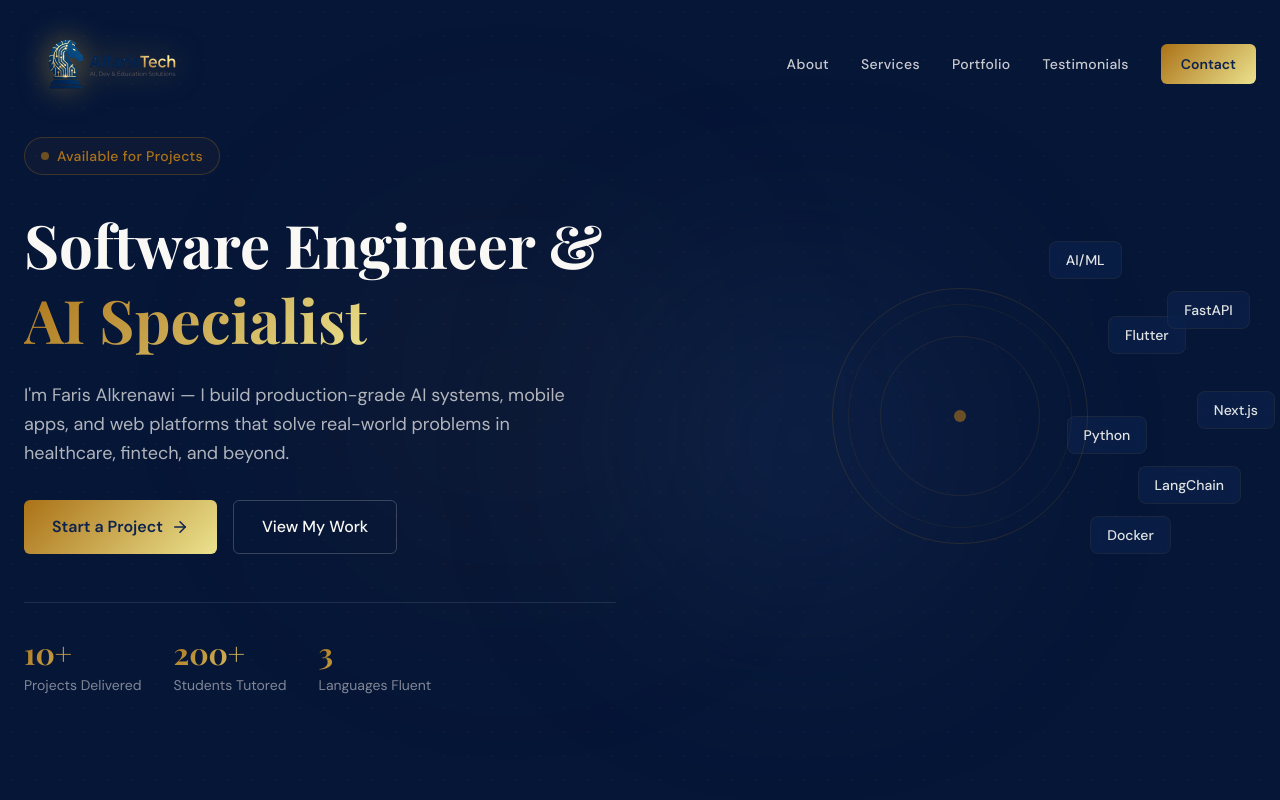
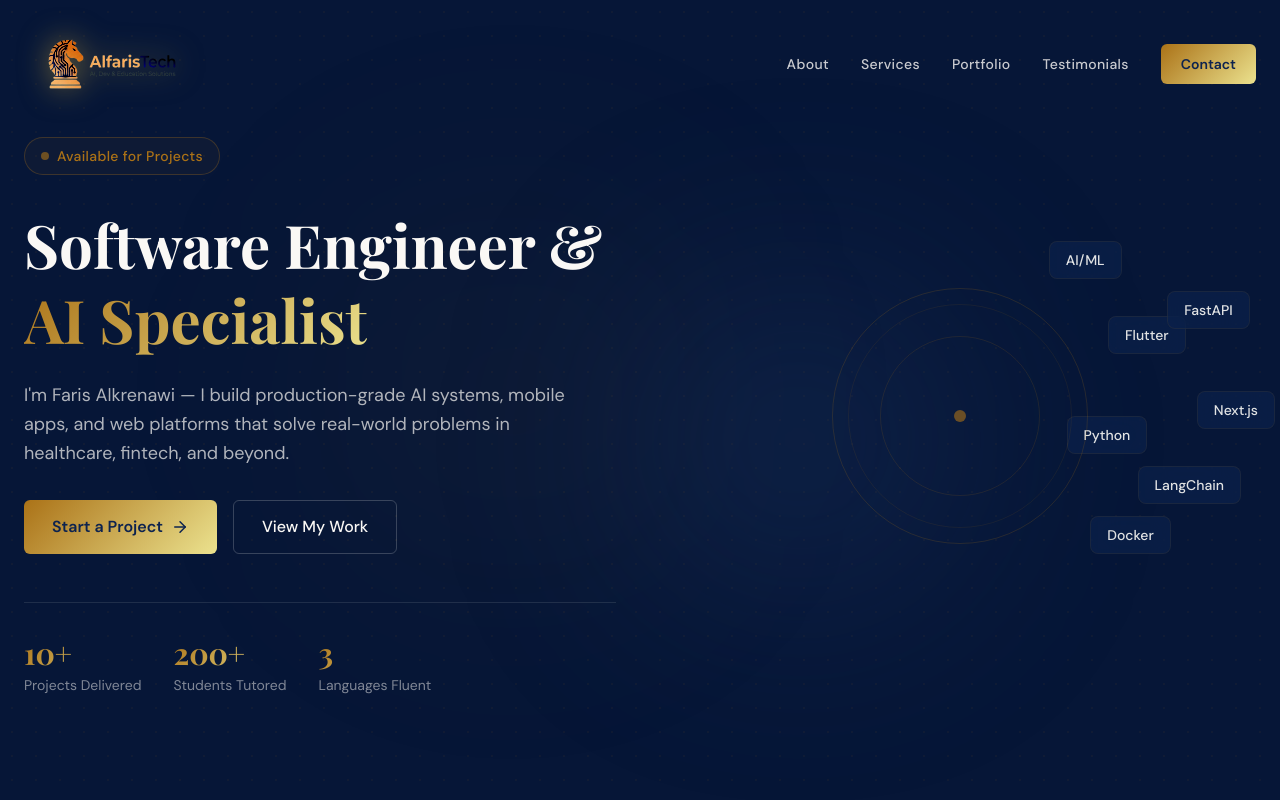
Before and after one commit to FarisAlkr/alfaristech, a Next.js app: page / in a window 1280 px wide. Shown: the top 800 px of the page. Built offline with nearby package versions, Linux system fonts and the light colour scheme.

Commit message:
Invert logo colors for visibility on dark background

```diff
--- a/src/components/Navbar.tsx
+++ b/src/components/Navbar.tsx
@@ -47,7 +47,7 @@ export default function Navbar() {
             alt="AlfarisTech"
             width={560}
             height={160}
-            className="h-20 sm:h-24 w-auto drop-shadow-[0_0_15px_rgba(212,175,55,0.5)] brightness-110 contrast-110 transition-all duration-300 group-hover:drop-shadow-[0_0_25px_rgba(212,175,55,0.8)] group-hover:scale-105"
+            className="h-20 sm:h-24 w-auto drop-shadow-[0_0_15px_rgba(212,175,55,0.5)] brightness-[2] invert transition-all duration-300 group-hover:drop-shadow-[0_0_25px_rgba(212,175,55,0.8)] group-hover:scale-105"
             priority
           />
         </a>
```
